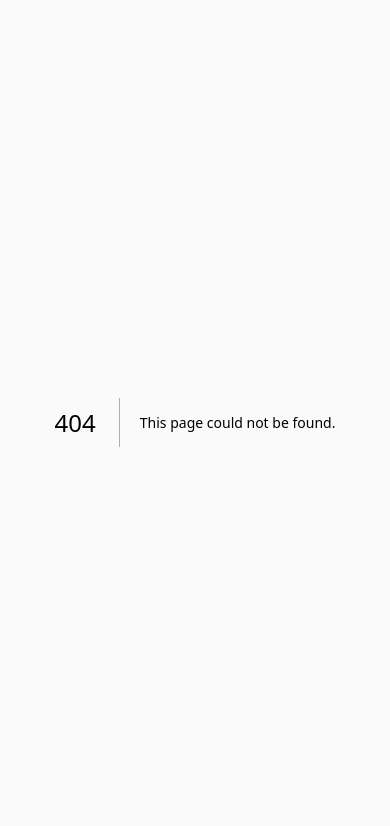
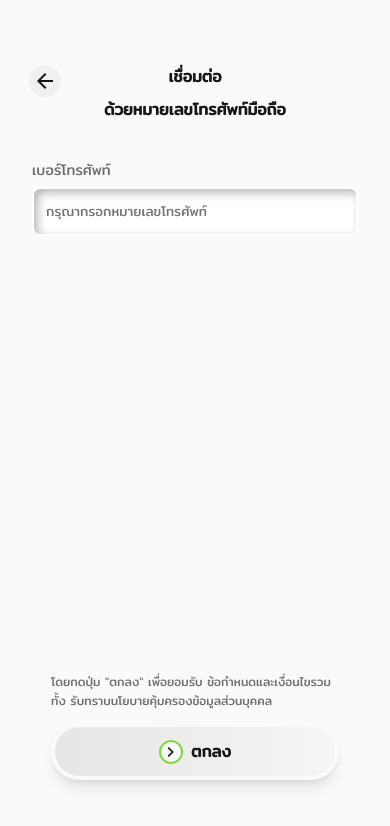
Before and after one commit to zombox0633/unit_front_end, a Next.js app: page /phone in a window 390 px wide. Before the commit this address had no page. Shown: the top 826 px of the page. Built offline with nearby package versions, Linux system fonts and the light colour scheme.

Commit message:
create ui phone page

```diff
--- /dev/null
+++ b/app/phone/page.tsx
@@ -0,0 +1,42 @@
+import BackButton from "@/components/backButton/backButton"
+import { ArrowBackIcon, ChevronForwardIcon } from "@/icon/icons"
+import styles from "./phone.module.css"
+
+export default function VerifyPhoneNumber() {
+  return (
+    <form className={styles.container}>
+      <BackButton>
+        <ArrowBackIcon />
+      </BackButton>
+      <section className={styles.upper_section}>
+        <div className={styles.header_content}>
+          <p>เชื่อมต่อ</p>
+          <p>ด้วยหมายเลขโทรศัพท์มือถือ</p>
+        </div>
+        <div className={styles.container_input_tel}>
+          <label htmlFor="phone">เบอร์โทรศัพท์</label>
+          <input
+            id="phone"
+            type="tel"
+            minLength={10}
+            maxLength={10}
+            placeholder="กรุณากรอกหมายเลขโทรศัพท์"
+            required
+          />
+        </div>
+      </section>
+      <section className={styles.lower_section}>
+        <p>
+          โดยกดปุ่ม "ตกลง" เพื่อยอมรับ ข้อกำหนดและเงื่อนไขรวมทั้ง
+          รับทราบนโยบายคุ้มครองข้อมูลส่วนบุคคล
+        </p>
+        <button type="submit">
+          <div>
+            <ChevronForwardIcon />
+          </div>
+          <span>ตกลง</span>
+        </button>
+      </section>
+    </form>
+  )
+}
--- /dev/null
+++ b/app/phone/phone.module.css
@@ -0,0 +1,87 @@
+.container {
+  position: relative;
+  display: flex;
+  flex-direction: column;
+  justify-content: space-between;
+  align-items: center;
+  width: 100%;
+  height: 100%;
+  padding: 4rem 2rem;
+}
+
+/* Upper Section */
+.upper_section{
+  display: flex;
+  flex-direction: column;
+  row-gap: 2.25rem;
+  width: 100%;
+}
+
+.header_content {
+  display: flex;
+  flex-direction: column;
+  align-items: center;
+  row-gap: 0.5rem;
+}
+
+.header_content p {
+  font-size: 1rem;
+  font-weight: 600;
+}
+
+.container_input_tel {
+  display: flex;
+  flex-direction: column;
+  row-gap: 0.4rem;
+}
+
+.upper_section label {
+  font-size: 0.9rem;
+  color: #6d6d6d;
+}
+
+
+
+/* lower Section */
+.lower_section{
+  display: flex;
+  flex-direction: column;
+  row-gap: 0.8rem;
+  width: 18rem;
+}
+
+.container .lower_section p {
+  font-size: 0.75rem;
+  color: #6d6d6d;
+}
+
+.lower_section button {
+  background-image: linear-gradient(to right, var(--button-gradient-left) , var( --button-gradient-right));
+  border-radius: 2.5rem;
+  display: flex;
+  justify-content: center;
+  align-items: center;
+  column-gap: 0.5rem;
+  box-shadow: var(--shadow);
+}
+
+/* .lower_section button:hover {
+  cursor: pointer;
+  opacity: 0.85;
+  transform: translateY(-2px);
+}
+
+.lower_section button:active {
+  transform: translateY(0);
+} */
+
+.lower_section button div {
+  background-color: var(--background-main);
+  display: flex;
+  justify-content: center;
+  align-items: center;
+  width: 1.5rem;
+  height: 1.5rem;
+  border: 2px solid var(--color-kelly-green);
+  border-radius: 100%;
+}
```
